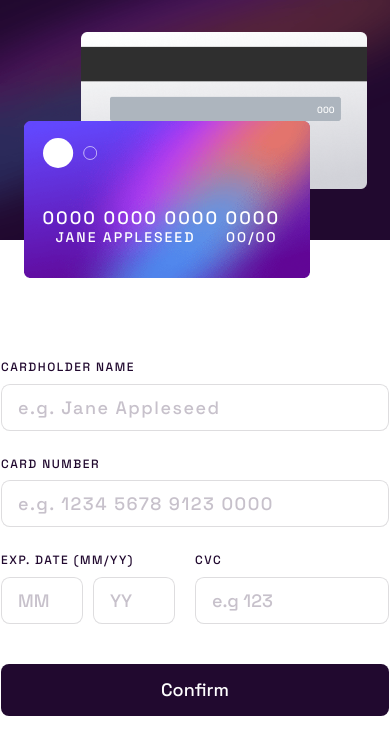
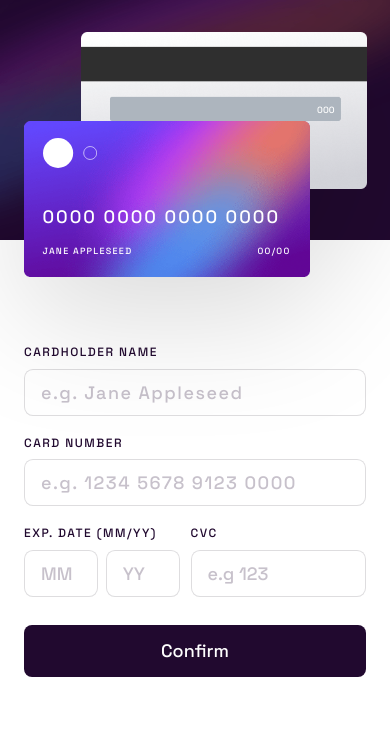
Before and after one commit to aleksandr-efimenko/interactive-card-details-form, a Next.js app: page / in a window 390 px wide. Shown: the top 754 px of the page. Built offline with nearby package versions, Linux system fonts and the light colour scheme.

Commit message:
finish mobile styles

```diff
--- a/components/CardExpiryInput.tsx
+++ b/components/CardExpiryInput.tsx
@@ -53,7 +53,7 @@ export function CardExpiryInput({
       <label className="block card-label" htmlFor="expiration-date-mm">
         Exp. Date (MM/YY)
       </label>
-      <div className="flex gap-[0.625rem]">
+      <div className="flex lg:gap-[0.625rem] gap-2">
         <div
           className={`input-container-bd-gradient ${
             cardExpiryMMError ? "wrong-input" : ""
--- a/components/CardForm.tsx
+++ b/components/CardForm.tsx
@@ -128,9 +128,9 @@ export default function CardForm({
   };
 
   return (
-    <div className=" min-w-[24rem]">
+    <div className=" mx-6 lg:min-w-[24rem] lg:mx-0">
       <form onSubmit={handleSumbit}>
-        <div className="flex flex-col gap-[1.625rem]">
+        <div className="flex flex-col lg:gap-[1.625rem] gap-5">
           <CardHolderNameInput
             cardHolder={cardHolder}
             setCardHolder={setCardHolder}
@@ -141,7 +141,7 @@ export default function CardForm({
             setCardNumber={setCardNumber}
             cardNumberError={cardNumberError}
           />
-          <div className="flex w-full gap-[1.25rem]">
+          <div className="flex w-full items-end lg:gap-[1.25rem] gap-[11px]">
             <CardExpiryInput
               cardExpiryMM={cardExpiryMM}
               setCardExpiryMM={setCardExpiryMM}
--- a/components/CardSubmitted.tsx
+++ b/components/CardSubmitted.tsx
@@ -11,7 +11,7 @@ export default function CardSubmitted({
     <div className=" min-w-[24rem]">
       <Image src={iconCompete} alt="icon complete" className=" mb-9 mx-auto" />
       <h1
-        className=" uppercase text-center text-very-dark-violet text-[1.75rem] leading-9
+        className="uppercase text-center text-very-dark-violet text-[1.75rem] leading-9
         tracking-[0.21rem] mb-4"
       >
         Thank you!
@@ -21,7 +21,7 @@ export default function CardSubmitted({
       </p>
       <button
         autoFocus
-        className="dark-button w-full"
+        className="dark-button w-full mt-12"
         onClick={() => toggleCardSubmitted()}
       >
         Continue
--- a/pages/index.tsx
+++ b/pages/index.tsx
@@ -54,7 +54,7 @@ export default function Home() {
           className="flex flex-col-reverse
         lg:mt-0 lg:flex-col lg:justify-center
         items-center justify-end mt-8 gap-0
-        lg:gap-9 lg:col-start-2 lg:col-end-3"
+        lg:gap-9 lg:col-start-2 lg:col-end-3 drop-shadow-xx"
         >
           <div className="z-20 relative mr-[57px] lg:mr-[17%] top-[-68px] lg:top-0 w-[286px] h-[157px] lg:w-[447px] lg:h-[245px]">
             <Image src={cardFront} alt="card front" fill />
@@ -72,11 +72,14 @@ export default function Home() {
             >
               {cardNumber ? cardNumber : "0000 0000 0000 0000"}
             </p>
-            <div className="absolute flex justify-between bottom-0 p-8 w-full uppercase">
-              <p className="text-sm leading-[1.125rem]  text-white tracking-[0.125rem]">
+            <div className="absolute flex justify-between w-full uppercase text-white
+            lg:bottom-0 lg:p-8 lg:text-sm lg:leading-[1.125rem] lg:tracking-[0.125rem]
+             text-[9px] bottom-5 px-[19px] leading-3 tracking-[0.08rem]
+            ">
+              <p >
                 {cardHolder ? cardHolder : "Jane Appleseed"}
               </p>
-              <p className=" text-sm leading-[1.125rem] text-white tracking-[0.125rem]">
+              <p >
                 {cardExpiryMM ? cardExpiryMM : "00"}/
                 {cardExpiryYY ? cardExpiryYY : "00"}
               </p>
--- a/styles/globals.css
+++ b/styles/globals.css
@@ -36,7 +36,8 @@
     @apply outline-none;
   }
   .dark-button {
-    @apply text-white w-full cursor-pointer h-[3.25rem] mt-10
+    @apply text-white w-full cursor-pointer
+      h-[3.25rem] lg:mt-10 mt-7
      text-lg rounded-lg bg-[#21092f]
      hover:bg-slate-700
      active:bg-slate-800;
--- a/tailwind.config.js
+++ b/tailwind.config.js
@@ -11,7 +11,10 @@ module.exports = {
         "grid-card-template": "minmax(1rem, 11.4%) 33.8rem minmax(1rem, 8.8%) auto minmax(1rem, 10%)"
       },
       gridTemplateRows: {
-        "mobile-grid-template" : "360px auto",
+        "mobile-grid-template" : "345px auto",
+      },
+      dropShadow: {
+        'xx': '0px 39px 60px rgba(0, 0, 0, 0.142481)',
       },
       colors: {
         'light-gray': 'hsl(278, 3%, 87%)',
```
